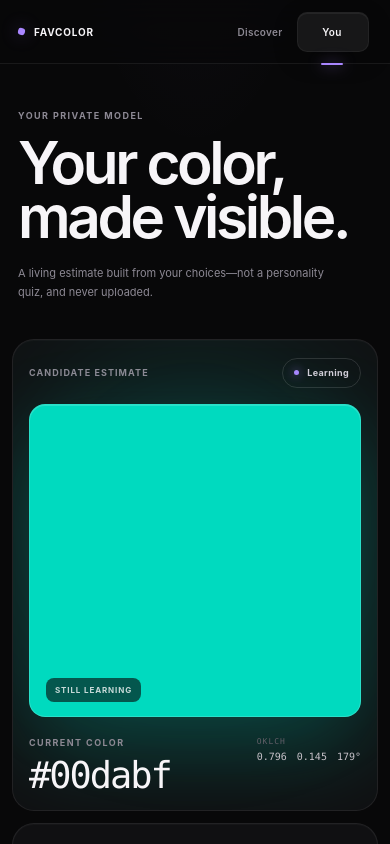
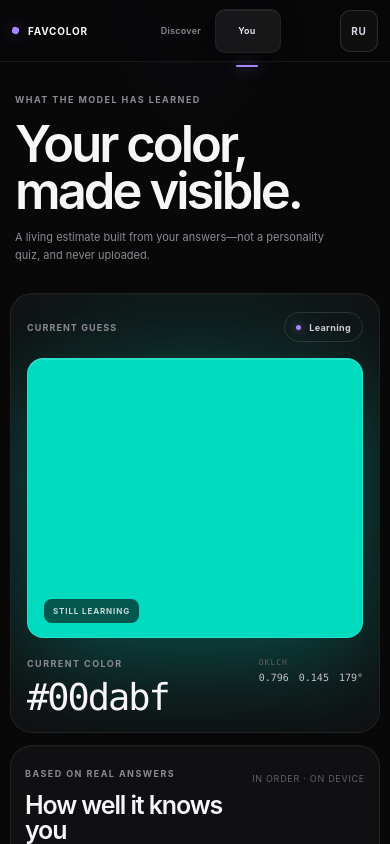
Before and after one commit to vansGAMee/favcolor, a React (Vite) app: page / in a window 390 px wide. Both pictures are taken after a click on the tab "You". Shown: the top 844 px of the page. Built offline with nearby package versions, Linux system fonts and the light colour scheme.

Commit message:
feat(ui): add mobile-first Russian interface
Make the core comparison comfortable on phone-sized screens and replace debug-oriented analytics copy with plain-language labels. Add a persistent RU/EN switch while leaving model behavior and local data untouched.

```diff
--- a/src/App.tsx
+++ b/src/App.tsx
@@ -1,23 +1,34 @@
-import { useState } from 'react'
+import { useEffect, useState } from 'react'
 import { useColorModel } from './app/useColorModel'
+import { translate, type Language } from './app/i18n'
 import { Discover } from './components/Discover'
 import { You } from './components/You'
 import './styles.css'
 
 export function App() {
   const [tab, setTab] = useState<'discover' | 'you'>('discover')
+  const [language, setLanguage] = useState<Language>(() => {
+    const saved = localStorage.getItem('favcolor-language')
+    if (saved === 'en' || saved === 'ru') return saved
+    return navigator.language.toLowerCase().startsWith('ru') ? 'ru' : 'en'
+  })
   const model = useColorModel()
+  const t = (english: string, russian: string) => translate(language, english, russian)
+  useEffect(() => {
+    document.documentElement.lang = language
+    localStorage.setItem('favcolor-language', language)
+  }, [language])
   return <div className="app-shell">
-    <a className="skip-link" href="#main-content">Skip to content</a>
+    <a className="skip-link" href="#main-content">{t('Skip to content', 'Перейти к содержанию')}</a>
     <header className="site-header">
       <button className="wordmark" onClick={() => setTab('discover')} aria-label="Your Color home"><span className="mark" /><span>Favcolor</span><small>Personal lab</small></button>
-      <nav className={`tabs ${tab === 'you' ? 'show-you' : 'show-discover'}`} role="tablist" aria-label="Main navigation">
-        <button id="discover-tab" role="tab" aria-controls="discover-panel" aria-selected={tab === 'discover'} tabIndex={tab === 'discover' ? 0 : -1} onKeyDown={event => { if (event.key === 'ArrowRight') { event.preventDefault(); setTab('you'); requestAnimationFrame(() => document.getElementById('you-tab')?.focus()) } }} onClick={() => setTab('discover')}>Discover</button>
-        <button id="you-tab" role="tab" aria-controls="you-panel" aria-selected={tab === 'you'} tabIndex={tab === 'you' ? 0 : -1} onKeyDown={event => { if (event.key === 'ArrowLeft') { event.preventDefault(); setTab('discover'); requestAnimationFrame(() => document.getElementById('discover-tab')?.focus()) } }} onClick={() => setTab('you')}>You</button>
+      <nav className={`tabs ${tab === 'you' ? 'show-you' : 'show-discover'}`} role="tablist" aria-label={t('Main navigation', 'Основная навигация')}>
+        <button id="discover-tab" role="tab" aria-controls="discover-panel" aria-selected={tab === 'discover'} tabIndex={tab === 'discover' ? 0 : -1} onKeyDown={event => { if (event.key === 'ArrowRight') { event.preventDefault(); setTab('you'); requestAnimationFrame(() => document.getElementById('you-tab')?.focus()) } }} onClick={() => setTab('discover')}>{t('Discover', 'Выбор')}</button>
+        <button id="you-tab" role="tab" aria-controls="you-panel" aria-selected={tab === 'you'} tabIndex={tab === 'you' ? 0 : -1} onKeyDown={event => { if (event.key === 'ArrowLeft') { event.preventDefault(); setTab('discover'); requestAnimationFrame(() => document.getElementById('discover-tab')?.focus()) } }} onClick={() => setTab('you')}>{t('You', 'Мой цвет')}</button>
       </nav>
-      <span className="local-badge"><i />Private · On device</span>
+      <div className="header-tools"><span className="local-badge"><i />{t('Private · On device', 'Приватно · На устройстве')}</span><button className="language-toggle" onClick={() => setLanguage(language === 'en' ? 'ru' : 'en')} aria-label={t('Switch to Russian', 'Переключить на английский')}>{language === 'en' ? 'RU' : 'EN'}</button></div>
     </header>
     {model.error && <div className="error-banner" role="alert">{model.error}</div>}
-    <div className="tab-stage" id="main-content" key={tab}>{tab === 'discover' ? <Discover model={model} /> : <You model={model} />}</div>
+    <div className="tab-stage" id="main-content" key={tab}>{tab === 'discover' ? <Discover model={model} language={language} /> : <You model={model} language={language} />}</div>
   </div>
 }
--- /dev/null
+++ b/src/app/i18n.ts
@@ -0,0 +1,18 @@
+import type { ModelState } from './types'
+
+export type Language = 'en' | 'ru'
+
+export const translate = (language: Language, english: string, russian: string) => language === 'ru' ? russian : english
+
+export function stateLabel(state: ModelState, language: Language) {
+  if (language === 'en') return state
+  return ({ Learning: 'Обучение', Narrowing: 'Уточнение', 'Testing candidate': 'Проверка результата', Ready: 'Готово' } as const)[state]
+}
+
+export function russianChoiceWord(count: number) {
+  const mod10 = count % 10
+  const mod100 = count % 100
+  if (mod10 === 1 && mod100 !== 11) return 'ответ'
+  if (mod10 >= 2 && mod10 <= 4 && (mod100 < 12 || mod100 > 14)) return 'ответа'
+  return 'ответов'
+}
--- a/src/components/You.tsx
+++ b/src/components/You.tsx
@@ -3,10 +3,12 @@ import type { ReturnTypeOfColorModel } from './types'
 import { colorCss, colorToHex } from '../color/color'
 import { HistoryGrid } from './HistoryGrid'
 import { EvolutionChart } from './EvolutionChart'
+import { stateLabel, translate, type Language } from '../app/i18n'
 
 const metric = (value: number | undefined, format = (x: number) => x.toFixed(3)) => value === undefined || !Number.isFinite(value) ? 'Not enough evidence yet' : format(value)
 
-export function You({ model }: { model: ReturnTypeOfColorModel }) {
+export function You({ model, language }: { model: ReturnTypeOfColorModel; language: Language }) {
+  const t = (english: string, russian: string) => translate(language, english, russian)
   const input = useRef<HTMLInputElement>(null)
   const enough = (model.metrics?.count ?? 0) >= 8
   const estimateHex = colorToHex(model.estimate)
@@ -14,36 +16,36 @@ export function You({ model }: { model: ReturnTypeOfColorModel }) {
   const accuracy = enough && model.metrics?.accuracy !== undefined ? model.metrics.accuracy : null
   const loss = enough && model.metrics?.logLoss !== undefined ? model.metrics.logLoss : null
   return <main className="you" id="you-panel" role="tabpanel" aria-labelledby="you-tab">
-    <div className="you-heading"><div><p className="eyebrow">Your private model</p><h1>Your color,<br />made visible.</h1></div><p>A living estimate built from your choices—not a personality quiz, and never uploaded.</p></div>
+    <div className="you-heading"><div><p className="eyebrow">{t('What the model has learned', 'Что узнала модель')}</p><h1>{t('Your color,', 'Ваш цвет')}<br />{t('made visible.', 'в деталях.')}</h1></div><p>{t('A living estimate built from your answers—not a personality quiz, and never uploaded.', 'Живой результат, основанный на ваших ответах. Это не тест личности, и данные никуда не отправляются.')}</p></div>
     <section className="profile-grid" style={{ '--estimate-color': estimateHex } as CSSProperties}>
       <article className="estimate-block">
-        <div className="estimate-topline"><span>{stable ? 'Stable estimate' : 'Candidate estimate'}</span><span className="state-pill"><i />{model.modelState}</span></div>
-        <div className="estimate-swatch" style={{ backgroundColor: colorCss(model.estimate) }}><span>{stable ? 'Current color' : 'Still learning'}</span></div>
-        <div className="estimate-details"><div><p className="eyebrow">Current color</p><div className="estimate-hex">{estimateHex}</div></div><div className="oklch"><span>OKLCH</span><strong>{model.estimate.l.toFixed(3)}</strong><strong>{model.estimate.c.toFixed(3)}</strong><strong>{Math.round(model.estimate.h)}°</strong></div></div>
+        <div className="estimate-topline"><span>{stable ? t('Reliable result', 'Надёжный результат') : t('Current guess', 'Текущая версия')}</span><span className="state-pill"><i />{stateLabel(model.modelState, language)}</span></div>
+        <div className="estimate-swatch" style={{ backgroundColor: colorCss(model.estimate) }}><span>{stable ? t('Your current color', 'Ваш текущий цвет') : t('Still learning', 'Ещё изучаем')}</span></div>
+        <div className="estimate-details"><div><p className="eyebrow">{t('Current color', 'Текущий цвет')}</p><div className="estimate-hex">{estimateHex}</div></div><div className="oklch"><span>OKLCH</span><strong>{model.estimate.l.toFixed(3)}</strong><strong>{model.estimate.c.toFixed(3)}</strong><strong>{Math.round(model.estimate.h)}°</strong></div></div>
       </article>
       <section className="learning-panel" aria-labelledby="learning-title">
-        <div className="section-heading compact-heading"><div><p className="eyebrow">Live model evidence</p><h2 id="learning-title">Learning analytics</h2></div><span>Chronological · local</span></div>
+        <div className="section-heading compact-heading"><div><p className="eyebrow">{t('Based on real answers', 'По реальным ответам')}</p><h2 id="learning-title">{t('How well it knows you', 'Насколько модель вас понимает')}</h2></div><span>{t('In order · On device', 'По порядку · На устройстве')}</span></div>
         <div className="metrics-grid">
-          <article className="metric-primary"><span>Valid choices</span><strong>{model.choices.length}</strong><small>Stored only on this device</small><div className="choice-track"><i style={{ width: `${Math.min(100, model.choices.length)}%` }} /></div></article>
-          <article><span>Held-out accuracy</span><strong>{accuracy === null ? '—' : `${(accuracy * 100).toFixed(0)}%`}</strong><small>{enough ? `${model.metrics?.count} strictly future predictions` : 'Not enough evidence yet'}</small><div className="metric-track"><i style={{ width: `${accuracy === null ? 0 : accuracy * 100}%` }} /></div></article>
-          <article><span>Held-out log-loss</span><strong>{loss === null ? '—' : metric(loss)}</strong><small>{enough ? `Linear ${metric(model.metrics?.baselineLogLoss)} · random ${metric(model.metrics?.randomLogLoss)}` : 'Not enough evidence yet'}</small><div className="metric-track inverse"><i style={{ width: `${loss === null ? 0 : Math.max(0, Math.min(100, (1 - loss) * 100))}%` }} /></div></article>
-          <article><span>Optimum spread</span><strong>{Number.isFinite(model.spread) ? model.spread.toFixed(3) : '—'}</strong><small>Mean OKLab distance</small></article>
-          <article><span>Beats baseline</span><strong>{enough ? (model.metrics?.beatsBaseline ? 'Yes' : 'Not yet') : '—'}</strong><small>Neural vs linear + random</small></article>
-          <article><span>Model state</span><strong className="text-metric">{model.modelState}</strong><small>{stable ? 'Estimate is release-stable' : 'Candidate, still adapting'}</small></article>
+          <article className="metric-primary"><span>{t('Your answers', 'Ваши ответы')}</span><strong>{model.choices.length}</strong><small>{t('Saved on this device', 'Сохранены на этом устройстве')}</small><div className="choice-track"><i style={{ width: `${Math.min(100, model.choices.length)}%` }} /></div></article>
+          <article><span>{t('Prediction accuracy', 'Точность предсказаний')}</span><strong>{accuracy === null ? '—' : `${(accuracy * 100).toFixed(0)}%`}</strong><small>{enough ? t(`${model.metrics?.count} future answers checked`, `Проверено будущих ответов: ${model.metrics?.count}`) : t('Not enough answers yet', 'Пока мало ответов')}</small><div className="metric-track"><i style={{ width: `${accuracy === null ? 0 : accuracy * 100}%` }} /></div></article>
+          <article><span>{t('Prediction error', 'Ошибка предсказаний')}</span><strong>{loss === null ? '—' : metric(loss)}</strong><small>{enough ? t(`Lower is better · simple ${metric(model.metrics?.baselineLogLoss)}`, `Чем ниже, тем лучше · простая модель ${metric(model.metrics?.baselineLogLoss)}`) : t('Not enough answers yet', 'Пока мало ответов')}</small><div className="metric-track inverse"><i style={{ width: `${loss === null ? 0 : Math.max(0, Math.min(100, (1 - loss) * 100))}%` }} /></div></article>
+          <article><span>{t('Estimate uncertainty', 'Неопределённость')}</span><strong>{Number.isFinite(model.spread) ? model.spread.toFixed(3) : '—'}</strong><small>{t('Lower means more agreement', 'Чем ниже, тем увереннее результат')}</small></article>
+          <article><span>{t('Real learning detected', 'Модель действительно учится')}</span><strong>{enough ? (model.metrics?.beatsBaseline ? t('Yes', 'Да') : t('Not yet', 'Пока нет')) : '—'}</strong><small>{t('Compared with simple guesses', 'Сравнение с простыми догадками')}</small></article>
+          <article><span>{t('Learning stage', 'Этап обучения')}</span><strong className="text-metric">{stateLabel(model.modelState, language)}</strong><small>{stable ? t('Result is reliable', 'Результат надёжен') : t('Still adapting to you', 'Продолжаем изучать ваш вкус')}</small></article>
         </div>
-        <div className="effects-row"><div><span>Context</span><strong>{model.choices.length < 100 ? 'Not enough evidence yet' : model.contextActive ? 'Reliable time effect detected' : 'No reliable time effect detected'}</strong></div><div><span>Drift</span><strong>{model.choices.length < 100 ? 'Not enough evidence yet' : model.driftActive ? 'Slow component admitted' : 'No reliable drift detected'}</strong></div><div><span>Retest</span><strong>{model.readiness.controlConsistency === null ? 'Not enough evidence yet' : `${(model.readiness.controlConsistency * 100).toFixed(0)}% consistent · ${model.readiness.controlCount} checks`}</strong></div></div>
+        <div className="effects-row"><div><span>{t('Time-of-day pattern', 'Влияние времени суток')}</span><strong>{model.choices.length < 100 ? t('Not enough answers yet', 'Пока мало ответов') : model.contextActive ? t('Your taste changes with time', 'Вкус зависит от времени') : t('No clear effect found', 'Явного влияния нет')}</strong></div><div><span>{t('Preference change', 'Изменение вкуса')}</span><strong>{model.choices.length < 100 ? t('Not enough answers yet', 'Пока мало ответов') : model.driftActive ? t('Gradual change detected', 'Обнаружено постепенное изменение') : t('Preferences look stable', 'Предпочтения стабильны')}</strong></div><div><span>{t('Repeat consistency', 'Постоянство ответов')}</span><strong>{model.readiness.controlConsistency === null ? t('Not enough answers yet', 'Пока мало ответов') : `${(model.readiness.controlConsistency * 100).toFixed(0)}% · ${model.readiness.controlCount} ${t('checks', 'проверок')}`}</strong></div></div>
       </section>
     </section>
-    <section className="insights-grid"><HistoryGrid snapshots={model.snapshots} /><EvolutionChart snapshots={model.snapshots} /></section>
+    <section className="insights-grid"><HistoryGrid snapshots={model.snapshots} language={language} /><EvolutionChart snapshots={model.snapshots} language={language} /></section>
     <section className="data-panel">
-      <div><p className="eyebrow">Local archive</p><h2>Your data stays yours.</h2><p>Choices, snapshots, and five independently seeded models live in IndexedDB in this browser.</p></div>
+      <div><p className="eyebrow">{t('Local archive', 'Локальный архив')}</p><h2>{t('Your data stays yours.', 'Ваши данные принадлежат вам.')}</h2><p>{t('Answers, daily colors, and the model are stored only in this browser.', 'Ответы, ежедневные цвета и модель хранятся только в этом браузере.')}</p></div>
       <div className="data-actions">
-        <button onClick={() => void model.exportData()}>Export JSON</button>
-        <button onClick={() => input.current?.click()}>Import JSON</button>
+        <button onClick={() => void model.exportData()}>{t('Export JSON', 'Скачать JSON')}</button>
+        <button onClick={() => input.current?.click()}>{t('Import JSON', 'Загрузить JSON')}</button>
         <input ref={input} hidden type="file" accept="application/json" onChange={event => { const file = event.target.files?.[0]; if (file) void model.importData(file) }} />
-        <button className="danger" onClick={() => { if (window.confirm('Reset all choices, models, and history on this device?')) void model.reset() }}>Reset local data</button>
+        <button className="danger" onClick={() => { if (window.confirm(t('Reset all answers, models, and history on this device?', 'Удалить все ответы, модель и историю на этом устройстве?'))) void model.reset() }}>{t('Reset local data', 'Удалить данные')}</button>
       </div>
     </section>
-    <p className="display-note">Physical color appearance varies across uncalibrated displays. For long-term comparison, use the same device and display settings.</p>
+    <p className="display-note">{t('Colors can look different on different screens. For fair comparison, use the same device and display settings.', 'На разных экранах цвета выглядят по-разному. Для точного сравнения используйте одно устройство и одинаковые настройки экрана.')}</p>
   </main>
 }
--- a/src/styles.css
+++ b/src/styles.css
@@ -41,6 +41,10 @@ nav button[aria-selected="true"] { color: var(--ink); }
 nav button[aria-selected="true"]::after { content: ""; position: absolute; left: 50%; bottom: -20px; width: 22px; height: 2px; border-radius: 2px; background: var(--violet); transform: translateX(-50%); box-shadow: 0 0 14px rgba(169, 134, 255, .7); animation: underline-in 260ms cubic-bezier(.2,.8,.2,1) both; }
 .local-badge { justify-self: end; display: flex; align-items: center; color: var(--muted); text-transform: uppercase; letter-spacing: .1em; font-size: 9px; font-weight: 650; }
 .local-badge i { width: 6px; height: 6px; margin-right: 9px; border-radius: 50%; background: var(--violet); box-shadow: 0 0 0 4px var(--violet-soft); }
+.header-tools { justify-self: end; display: flex; align-items: center; gap: 18px; }
+.language-toggle { width: 42px; height: 36px; padding: 0; border: 1px solid var(--line-strong); border-radius: 10px; background: rgba(255,255,255,.035); color: #d8d3df; font-size: 10px; font-weight: 700; letter-spacing: .08em; cursor: pointer; transition: transform 120ms ease, background-color 150ms ease, border-color 150ms ease; }
+.language-toggle:hover { background: var(--violet-soft); border-color: rgba(169,134,255,.42); }
+.language-toggle:active { transform: scale(.94); }
 .error-banner { padding: 11px 5vw; background: #341719; border-bottom: 1px solid #71363a; font-size: 13px; }
 .tab-stage { animation: tab-enter 220ms cubic-bezier(.22, .8, .25, 1) both; }
 
@@ -189,42 +193,49 @@ nav button[aria-selected="true"]::after { content: ""; position: absolute; left:
 }
 
 @media (max-width: 760px) {
-  .site-header { height: 64px; grid-template-columns: auto 1fr; padding-inline: 18px; }
+  .site-header { position: sticky; top: 0; height: 62px; grid-template-columns: auto 1fr auto; padding-inline: 12px; }
   .wordmark small, .local-badge { display: none; }
   .wordmark { grid-template-columns: 8px auto; column-gap: 8px; }
   .wordmark .mark { grid-row: auto; width: 7px; height: 7px; }
   .wordmark > span:not(.mark) { font-size: 10px; }
-  nav { justify-self: end; gap: 2px; }
-  nav button { min-width: 70px; padding-inline: 10px; font-size: 10px; }
-  nav::before { width: 70px; }
-  nav.show-you::before { transform: translate(72px, -50%); }
+  nav { justify-self: center; gap: 2px; padding-inline: 2px; }
+  nav button { min-width: 64px; min-height: 44px; padding-inline: 7px; font-size: 9px; }
+  nav::before { left: 2px; width: 64px; height: 42px; }
+  nav.show-you::before { transform: translate(66px, -50%); }
   nav button[aria-selected="true"]::after { bottom: -14px; }
-  .discover { min-height: calc(100vh - 64px); grid-template-rows: auto auto auto; padding: 32px 12px 18px; }
-  .discover-copy { display: block; margin: 0 6px 26px; }
-  .discover h1 { font-size: clamp(42px, 13vw, 57px); }
-  .study-status { flex-direction: row; min-width: 0; margin-top: 22px; align-items: center; }
+  .header-tools { gap: 0; }
+  .language-toggle { width: 38px; height: 42px; }
+  .discover { min-height: calc(100vh - 62px); grid-template-rows: auto minmax(350px, 1fr) auto; padding: 24px 10px 14px; }
+  .discover-copy { display: block; margin: 0 4px 18px; }
+  .discover h1 { font-size: clamp(38px, 11.7vw, 49px); line-height: .94; }
+  .discover .eyebrow { margin-bottom: 9px; }
+  .study-status { flex-direction: row; min-width: 0; margin-top: 15px; align-items: center; }
   .study-status .status-kicker { margin: 0 12px 0 0; }
   .choice-count { padding-left: 12px; border-left: 1px solid var(--line); font-size: 9px; }
   .choice-count strong { font-size: 16px; }
-  .comparison { grid-template-columns: 1fr; gap: 10px; }
-  .color-card { min-height: min(56vh, 430px); border-radius: 20px; }
-  .color-meta { left: 12px; right: 12px; bottom: 12px; min-height: 58px; border-radius: 13px; }
+  .comparison { grid-template-columns: repeat(2, minmax(0, 1fr)); gap: 8px; }
+  .color-card { min-height: min(58vh, 450px); border-radius: 18px; }
+  .color-meta { left: 8px; right: 8px; bottom: 8px; min-height: 64px; grid-template-columns: 1fr auto; gap: 6px; padding: 8px 10px; border-radius: 11px; }
+  .option-index { display: none; }
+  .color-code { font-size: 9px; }
+  .choose-label { font-size: 7px; letter-spacing: .06em; }
+  .choose-label span { margin-left: 2px; }
   .versus { top: 50%; width: 32px; height: 32px; }
   .choice-footer { padding: 14px 6px 0; }
   .choice-footer span:last-child { display: none; }
-  .you { padding: 46px 12px 42px; }
-  .you-heading { grid-template-columns: 1fr; gap: 20px; margin: 0 6px 34px; }
-  .you-heading h1 { font-size: clamp(48px, 15vw, 62px); }
+  .you { padding: 32px 10px 38px; }
+  .you-heading { grid-template-columns: 1fr; gap: 14px; margin: 0 5px 25px; }
+  .you-heading h1 { font-size: clamp(42px, 13vw, 54px); }
   .you-heading > p { max-width: 330px; font-size: 11px; }
   .profile-grid { gap: 12px; }
   .estimate-block { display: block; padding: 16px; border-radius: 22px; }
   .estimate-topline { margin-bottom: 14px; }
-  .estimate-swatch { aspect-ratio: 1.06; border-radius: 16px; }
+  .estimate-swatch { aspect-ratio: 1.2; border-radius: 16px; }
   .estimate-details { display: grid; grid-template-columns: 1fr auto; margin-top: 20px; }
   .estimate-hex { font-size: 37px; }
   .learning-panel { padding: 22px 14px 14px; border-radius: 22px; }
   .section-heading { align-items: start; }
-  .section-heading h2, .data-panel h2 { font-size: 27px; }
+  .section-heading h2, .data-panel h2 { font-size: 25px; }
   .section-heading > span { padding-top: 5px; }
   .metrics-grid { grid-template-columns: repeat(2, minmax(0, 1fr)); border-radius: 15px; }
   .metrics-grid article { min-height: 137px; padding: 18px 15px; }
@@ -244,6 +255,7 @@ nav button[aria-selected="true"]::after { content: ""; position: absolute; left:
   .trajectory-wrap { height: 290px; }
   .data-panel { display: block; margin-top: 12px; padding: 25px 20px; }
   .data-actions { justify-content: flex-start; margin-top: 25px; }
+  .data-actions button { flex: 1 1 120px; min-height: 46px; }
   .display-note { padding-inline: 18px; }
 }
 
```
Also changed, not shown: src/components/Discover.tsx (+14 -10 lines), src/components/EvolutionChart.tsx (+7 -5 lines), src/components/HistoryGrid.tsx (+9 -7 lines), 2 other files (tests, documents, lock files or other folders).
